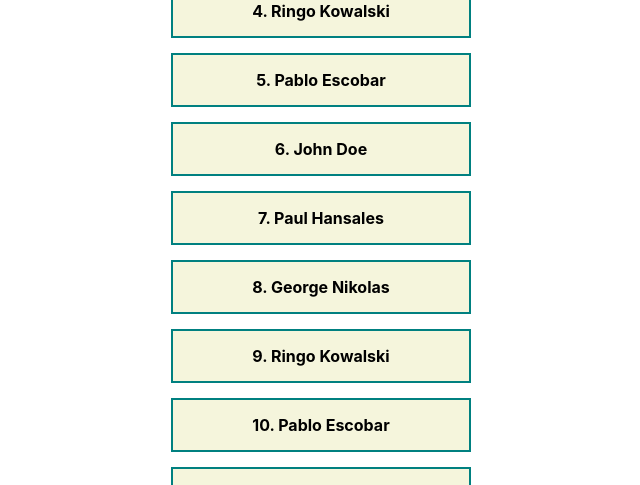
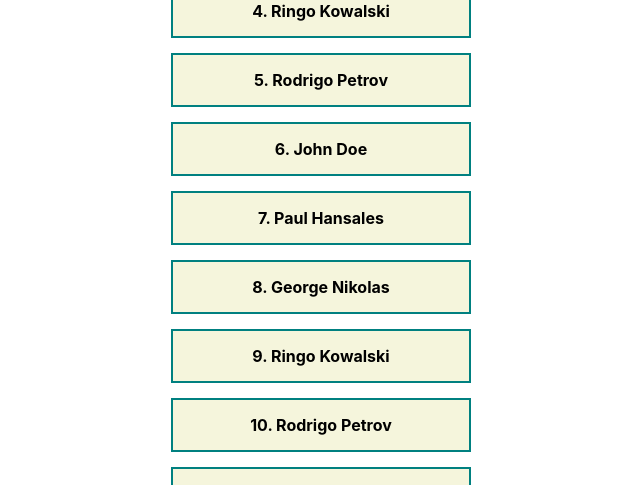
Before and after one commit to EugeneMNS/kolibri-test, a React (Create React App) app: page / in a window 1280 px wide. Shown: the part 238-723 px from the top of the page, without its empty margins (319-959 px from the left). Built offline with nearby package versions, Linux system fonts and the light colour scheme.

Commit message:
refactor: rename user

```diff
--- a/src/App.tsx
+++ b/src/App.tsx
@@ -11,8 +11,8 @@ for (let i = 0; i < 100; i++) {
     arrUsers.push({name: `John`, surname: `Doe`});
 }*/
 
-const names = ['John', 'Paul', 'George', 'Ringo', 'Pablo'];
-const subNames = ['Doe', 'Hansales', 'Nikolas', 'Kowalski', 'Escobar'];
+const names = ['John', 'Paul', 'George', 'Ringo', 'Rodrigo'];
+const subNames = ['Doe', 'Hansales', 'Nikolas', 'Kowalski', 'Petrov'];
 const arrUsers_: Array<UserType & { id: number }> = [...Array(100)].map((_, index) => ({
     id: index + 1,
     name: names[index % names.length],
@@ -40,7 +40,6 @@ function App() {
         })}
         <div ref={ref}/>
 
-
     </>
 }
 
```
